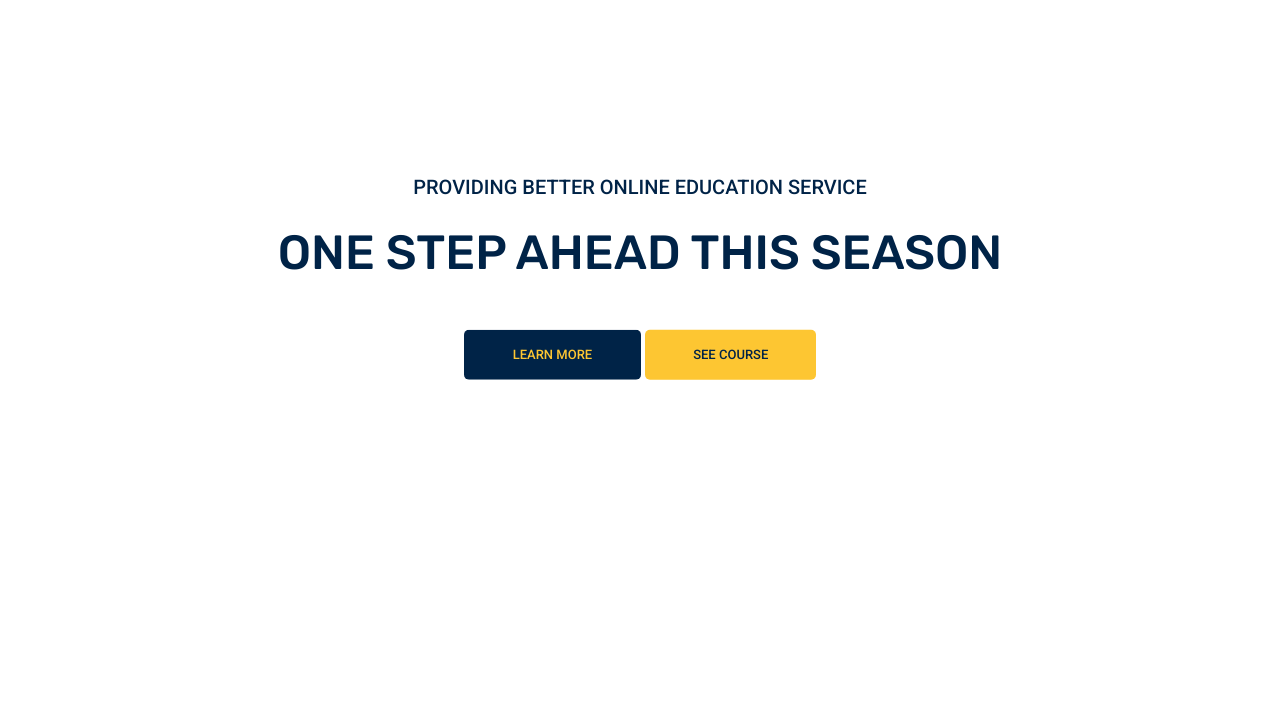
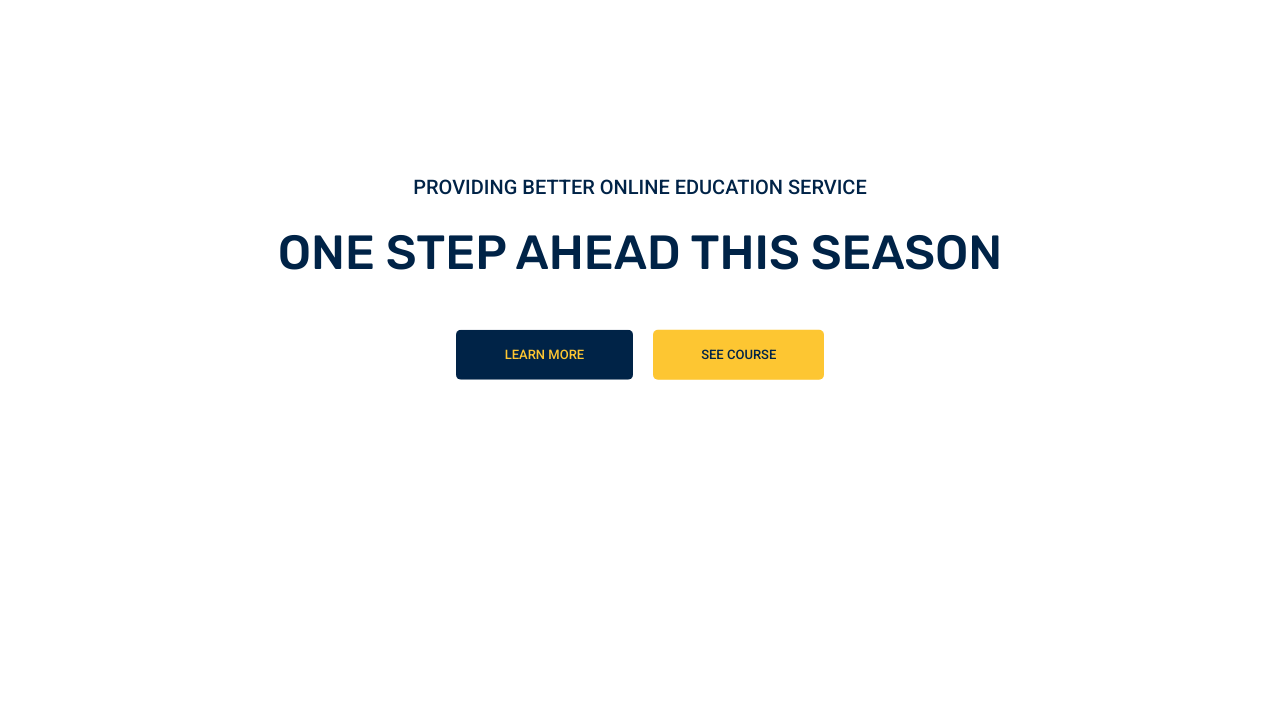
Before and after one commit to dvkrockz/dvkrockz.github.io, a plain HTML site: page index.html in a window 1280 px wide. Shown: the part 83-800 px from the top of the page. Drawn offline with nearby package versions, Linux system fonts and the light colour scheme; a web font is replaced by a local one.

Commit message:
Update index.html

```diff
--- a/index.html
+++ b/index.html
@@ -8,11 +8,12 @@
 <link rel="icon" href="img/xfavicon.png.pagespeed.ic.yTAlsDidk0.webp" type="image/png" />
 <title>SAP-MM</title>
 
-<link href="https://cdn.jsdelivr.net/npm/bootstrap@5.0.2/dist/css/bootstrap.min.css" rel="stylesheet" integrity="sha384-EVSTQN3/azprG1Anm3QDgpJLIm9Nao0Yz1ztcQTwFspd3yD65VohhpuuCOmLASjC" crossorigin="anonymous">
+<!-- <link href="https://cdn.jsdelivr.net/npm/bootstrap@5.0.2/dist/css/bootstrap.min.css" rel="stylesheet" integrity="sha384-EVSTQN3/azprG1Anm3QDgpJLIm9Nao0Yz1ztcQTwFspd3yD65VohhpuuCOmLASjC" crossorigin="anonymous">
 <script src="https://cdn.jsdelivr.net/npm/bootstrap@5.0.2/dist/js/bootstrap.bundle.min.js" integrity="sha384-MrcW6ZMFYlzcLA8Nl+NtUVF0sA7MsXsP1UyJoMp4YLEuNSfAP+JcXn/tWtIaxVXM" crossorigin="anonymous"></script>
-<script src="https://cdn.jsdelivr.net/npm/@popperjs/core@2.9.2/dist/umd/popper.min.js" integrity="sha384-IQsoLXl5PILFhosVNubq5LC7Qb9DXgDA9i+tQ8Zj3iwWAwPtgFTxbJ8NT4GN1R8p" crossorigin="anonymous"></script>
+<script src="https://cdn.jsdelivr.net/npm/@popperjs/core@2.9.2/dist/umd/popper.min.js" integrity="sha384-IQsoLXl5PILFhosVNubq5LC7Qb9DXgDA9i+tQ8Zj3iwWAwPtgFTxbJ8NT4GN1R8p" crossorigin="anonymous"></script> -->
 <!-- <script src="https://cdn.jsdelivr.net/npm/bootstrap@5.0.2/dist/js/bootstrap.min.js" integrity="sha384-cVKIPhGWiC2Al4u+LWgxfKTRIcfu0JTxR+EQDz/bgldoEyl4H0zUF0QKbrJ0EcQF" crossorigin="anonymous"></script>
  -->
+ <link rel="stylesheet" href="/css/combined.css" />
 <link rel="stylesheet" href="/css/styles.css" />
 </head>
 <body>
```
